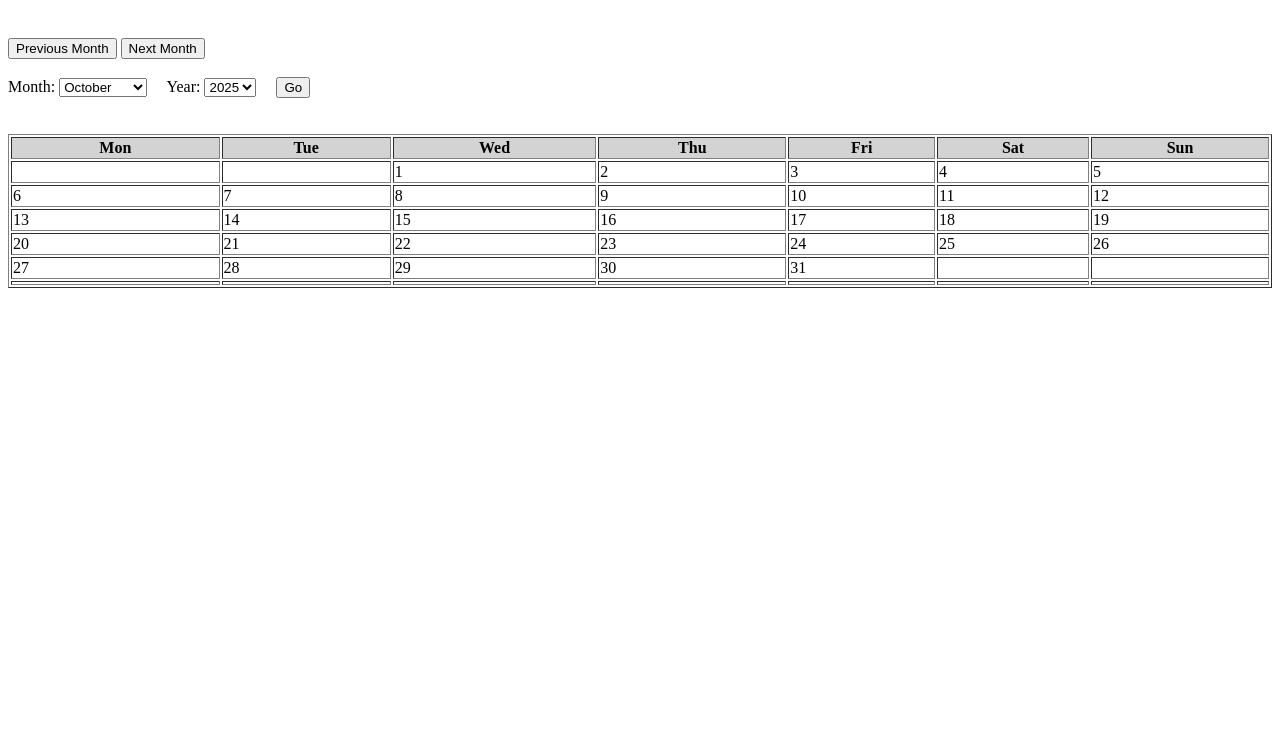
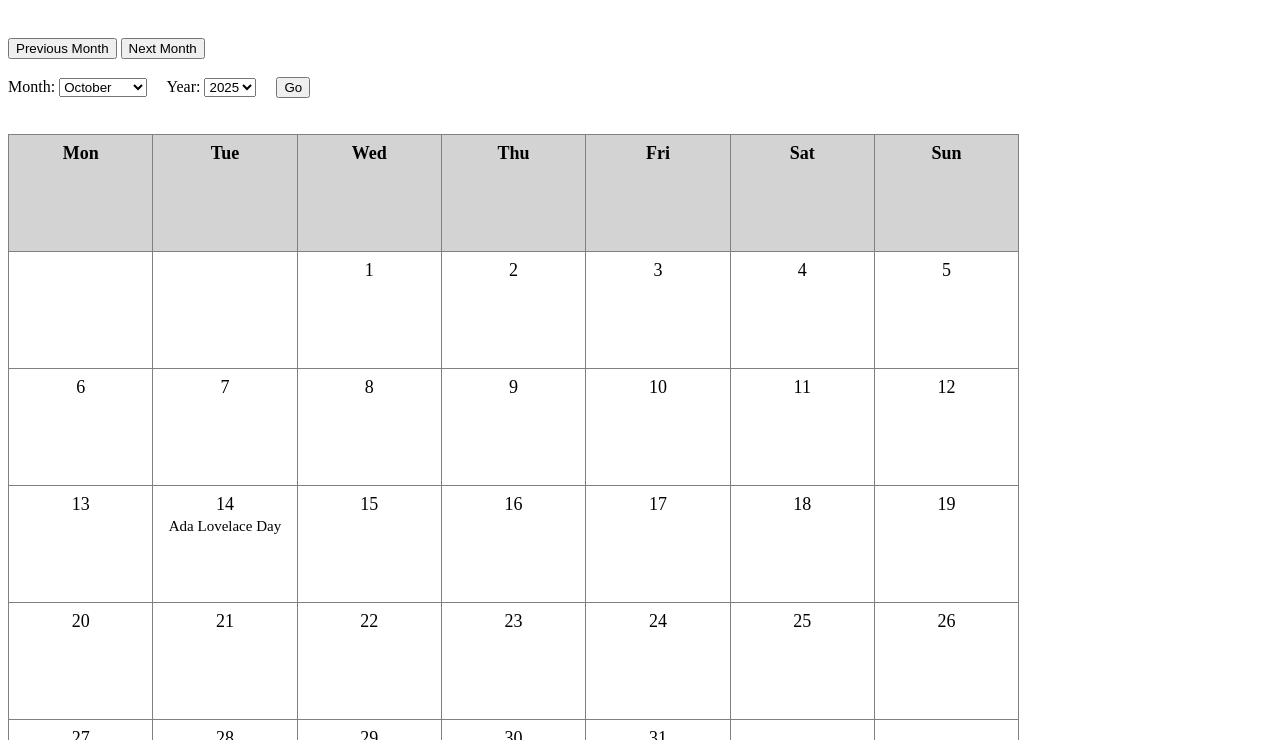
Before and after one commit to aydaeslami/Piscine-Sprint2-Days-calendar, a plain HTML site: page index.html in a window 1280 px wide. Shown: the part 60-800 px from the top of the page. Drawn offline with Linux system fonts and the light colour scheme.

Commit message:
calculate target day

```diff
--- a/common.mjs
+++ b/common.mjs
@@ -1,13 +1,102 @@
-// This is a placeholder file which shows how you can define functions which can be used from both a browser script and a node script. You can delete the contents of the file once you have understood how it works.
+// This file contains functions that can be used in both browser and Node environments.
+// You can delete or modify these once you understand how it works.
 
 export function getGreeting() {
-    return "Hello";
+  return "Hello";
 }
 
 export function getMonths() {
-    return [
-        "January", "February", "March", "April", "May", "June",
-        "July", "August", "September", "October", "November", "December"
-    ];
+  return [
+    "January",
+    "February",
+    "March",
+    "April",
+    "May",
+    "June",
+    "July",
+    "August",
+    "September",
+    "October",
+    "November",
+    "December",
+  ];
+}
 
+const weekDays = [
+  "Sunday",
+  "Monday",
+  "Tuesday",
+  "Wednesday",
+  "Thursday",
+  "Friday",
+  "Saturday",
+];
+
+let occurenceArray = [{ first: 1, second: 2, third: 3, fourth: 4, last: -1 }];
+
+export function getTargetDay(
+  firstDayMonth,
+  targetDay,
+  occurrenceIndex,
+  currentYear,
+  currentMonth
+) {
+  const targetIndex = weekDays.indexOf(targetDay);
+
+  if (occurrenceIndex > 0) {
+    let diff = targetIndex - firstDayMonth;
+    if (diff < 0) diff += 7;
+
+    const firstTargetDay = 1 + diff;
+    const finalDay = firstTargetDay + (occurrenceIndex - 1) * 7;
+
+    return finalDay;
+  } else if (occurrenceIndex === -1) {
+    const lastDayOfMonth = new Date(currentYear, currentMonth + 1, 0).getDate();
+    const lastDayWeek = new Date(
+      currentYear,
+      currentMonth,
+      lastDayOfMonth
+    ).getDay();
+    let diff = lastDayWeek - targetIndex;
+    if (diff < 0) diff += 7;
+
+    return lastDayOfMonth - diff;
   }
+
+  return null;
+}
+
+export async function getEventsForMonth(year, monthIndex) {
+  const response = await fetch("days.json");
+  const data = await response.json();
+
+  const events = [];
+
+  data.forEach((element) => {
+    if (
+      element.occurence in occurenceArray[0] &&
+      getMonths()[monthIndex] === element.monthName
+    ) {
+      const occurrenceIndex = occurenceArray[0][element.occurence];
+      const targetDay = element.dayName;
+
+      const firstDayOfMonth = new Date(year, monthIndex, 1).getDay();
+      const dayNumber = getTargetDay(
+        firstDayOfMonth,
+        targetDay,
+        occurrenceIndex,
+        year,
+        monthIndex
+      );
+
+      events.push({
+        day: dayNumber,
+        name: element.name,
+        descriptionURL: element.descriptionURL,
+      });
+    }
+  });
+
+  return events;
+}
--- a/days.json
+++ b/days.json
@@ -27,11 +27,13 @@
         "occurence": "third",
         "descriptionURL": "https://codeyourfuture.github.io/The-Piscine/days/red-pandas.txt"
     },
-    {
+       {
         "name": "World Lemur Day",
         "monthName": "October",
         "dayName": "Friday",
         "occurence": "last",
         "descriptionURL": "https://codeyourfuture.github.io/The-Piscine/days/lemurs.txt"
     }
+
+
 ]
--- a/index.html
+++ b/index.html
@@ -1,19 +1,48 @@
 <!DOCTYPE html>
 <html>
   <head>
+    <style>
+
+      table {
+        border-collapse: collapse;
+        width: 80%;
+      }
+
+      th,
+      td {
+        width: 12%;
+        height: 100px;
+        text-align: center;
+        vertical-align: top;
+        font-size: 18px;
+        padding: 8px;
+      }
+
+      th {
+        background-color: lightgray;
+        font-weight: bold;
+      }
+
+
+    </style>
+
     <script type="module" src="common.mjs"></script>
+
     <script type="module" src="web.mjs"></script>
   </head>
+
   <body>
     <h1><b>Loading...</b></h1>
 
     <br />
 
+    <!-- Navigation buttons -->
     <button id="previous-month">Previous Month</button>
     <button id="next-month">Next Month</button>
 
     <br /><br />
 
+    <!-- Month and year dropdowns -->
     <label for="month">Month:</label>
     <select id="months-dropdown"></select>
 
@@ -24,11 +53,12 @@
 
     &nbsp;&nbsp;&nbsp;
 
-    <button>Go</button>
+    <button id="go-button">Go</button>
 
     <br /><br /><br />
 
-    <table border="1" width="100%" >
+    <!-- Calendar table -->
+    <table border="1" width="70%">
       <thead>
         <tr style="background-color: lightgray">
           <th>Mon</th>
--- a/web.mjs
+++ b/web.mjs
@@ -1,6 +1,5 @@
-import { getGreeting } from "./common.mjs";
+import { getGreeting, getEventsForMonth, getMonths } from "./common.mjs";
 import daysData from "./days.json" with { type: "json" };
-import { getMonths } from "./common.mjs";
 
 //Dom references
 let monthsDropdown;
@@ -56,12 +55,15 @@ function updateCalendar() {
 }
 
 // Generate calendar grid
-function generateCalendar(year, month) {
+async function generateCalendar(year, month) {
   calendarBody.innerHTML = "";
 
   const daysInMonth = new Date(year, month + 1, 0).getDate();
   const firstDay = new Date(year, month, 1).getDay();
   const startDay = (firstDay + 6) % 7;
+  //////////////////Aida
+  const events = await getEventsForMonth(year, month);
+  //////////////////Aida
 
   let date = 1;
 
@@ -77,6 +79,10 @@ function generateCalendar(year, month) {
         cell.textContent = "";
       } else {
         cell.textContent = date;
+        const event = events.find((e) => e.day === date);
+        if (event) {
+          cell.innerHTML = `${date}<br><small> ${event.name}</small>`;
+        }
         date++;
       }
       row.appendChild(cell);
```
